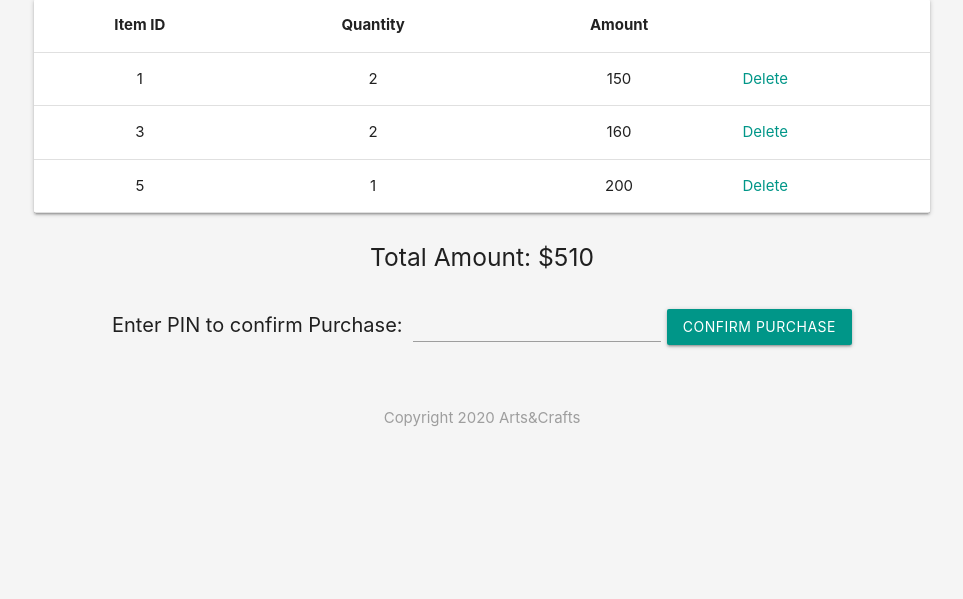
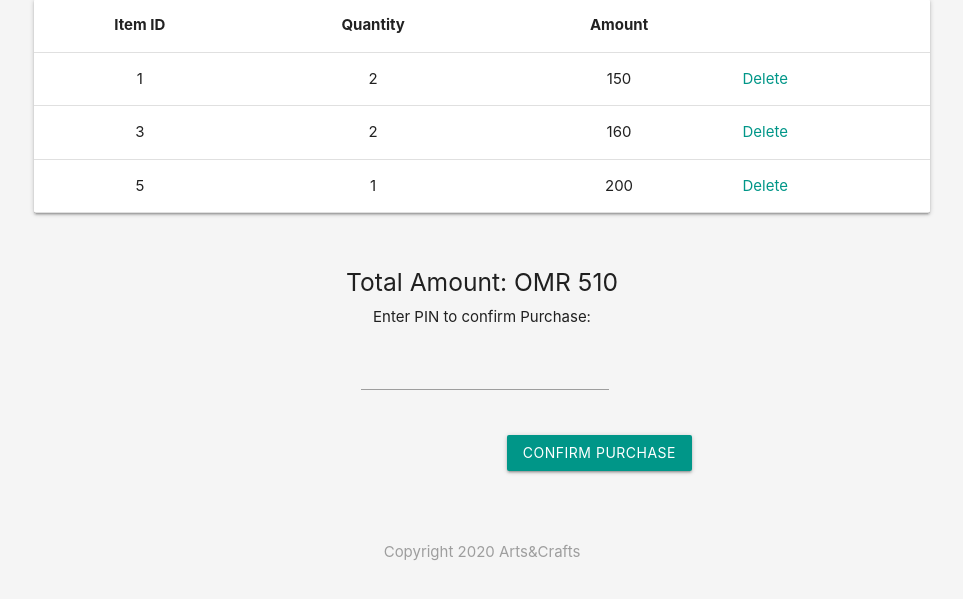
Before and after one commit to tahsinAmin/aNc, a PHP site: page /checkout.php?buyer_id=1 in a window 1280 px wide. Shown: the part 201-800 px from the top of the page, without its empty margins (158-1121 px from the left). Run offline with PHP 8.4, Linux system fonts and the light colour scheme; data comes from the database, SQL or seed files in the repository; some libraries are stand-ins or nearby versions.

Commit message:
Some tweaks in checkout,php

```diff
--- a/checkout.php
+++ b/checkout.php
@@ -1,9 +1,9 @@
+
 <!-- NOTE:
 1. how do i deduct the frequency of the items -->
 <?php
   include('config/db_connect.php');
 
-//  Comment below
   if (isset($_GET['buyer_id'])) {
     $buyer_id = $_GET['buyer_id'];
     $sql = "SELECT * from added_to_cart where buyer_id='".$buyer_id."'";
@@ -14,7 +14,46 @@
   }else {
     echo "Query Error: " . mysqli_error($conn);
   }
-  //  Comment above
+
+  $first_name = $password = '';
+
+  $errors = array('fname_or_pass' => '');
+
+  if(isset($_POST['submit'])){
+
+    // check first_name
+    if(empty($_POST['first_name'])){
+      $errors['fname_or_pass'] = 'First Name or Password is incorrect';
+    } else{
+      $first_name = $_POST['first_name'];
+    }
+
+    // check password
+    if(empty($_POST['password'])){
+      $errors['fname_or_pass'] = 'First Name or Password is incorrect';
+    } else{
+      $password = $_POST['password'];
+    }
+
+    if (array_filter($errors)) {
+      // echo "errors in the form";
+    }else {
+      $fn = mysqli_real_escape_string($conn, $_POST['first_name']);
+      $password = mysqli_real_escape_string($conn, $_POST['password']);
+
+      $sql = "SELECT password, buyer_id FROM buyer_profile WHERE first_name='".$fn."'";
+      $result = mysqli_query($conn, $sql);
+      $userInfo = mysqli_fetch_assoc($result);
+
+      if($userInfo['password'] == $password){
+        header("Location:dash.php?buyer_id=".$userInfo['buyer_id']."");
+        exit();
+      }else{
+        echo '<script type ="text/Javascript">alert("NOT A USER OF THIS WEBSITE");</script>';
+      }
+    }
+  } // end POST check
+
  ?>
 
 
@@ -56,21 +95,20 @@
             </tbody>
           </table>
         </div>
+      </div>
+    </section>
 
-    </div>
-    <div class="row">
-      <div class="col s12" style="font-size: 20px">
-
-        <h5>Total Amount: <?php echo "$" . $sum ?></h5>
-        Enter PIN to confirm Purchase:
-        <div class="input-field inline">
-          <input type="password" class="">
-        </div>
+    <form class="col s6 md3 center" action="index.html" method="post">
+      <h5>Total Amount: <?php echo "OMR " . $sum ?></h5>
+      Enter PIN to confirm Purchase:
+      <div class="input-field inline">
+        <input name="visa_masterCard" type="password" class="">
+      </div>
+      <input type="hidden" name="buyer_id" value="<?php echo $buyer_id; ?>">
+      <div class="right-align">
         <input type="submit" name="submit" value="Confirm Purchase" class="input-field btn brand">
       </div>
-    </div>
-  </section>
+    </form>
 
   <?php include('templates/footer.php') ?>
 </body>
-</html>
```
